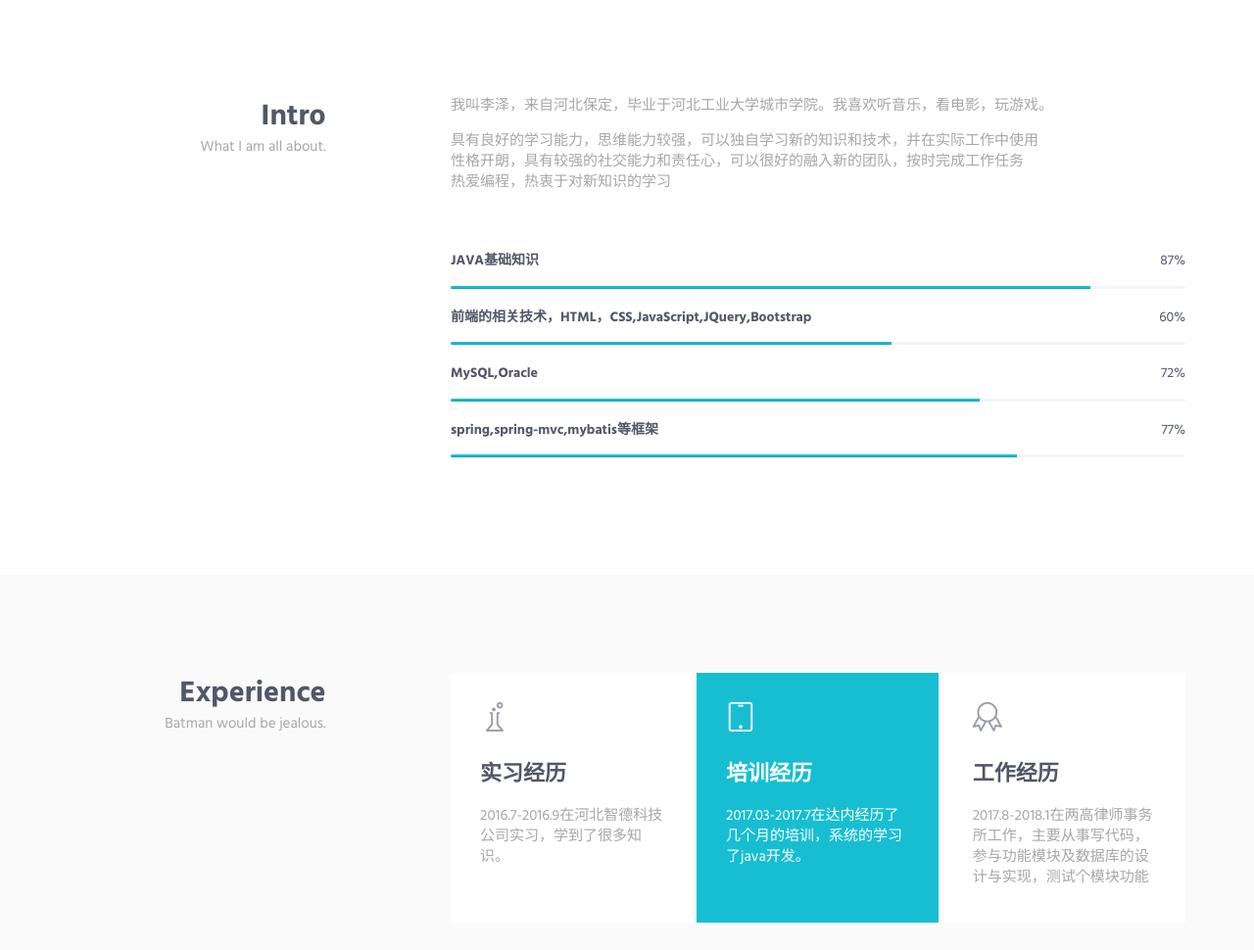
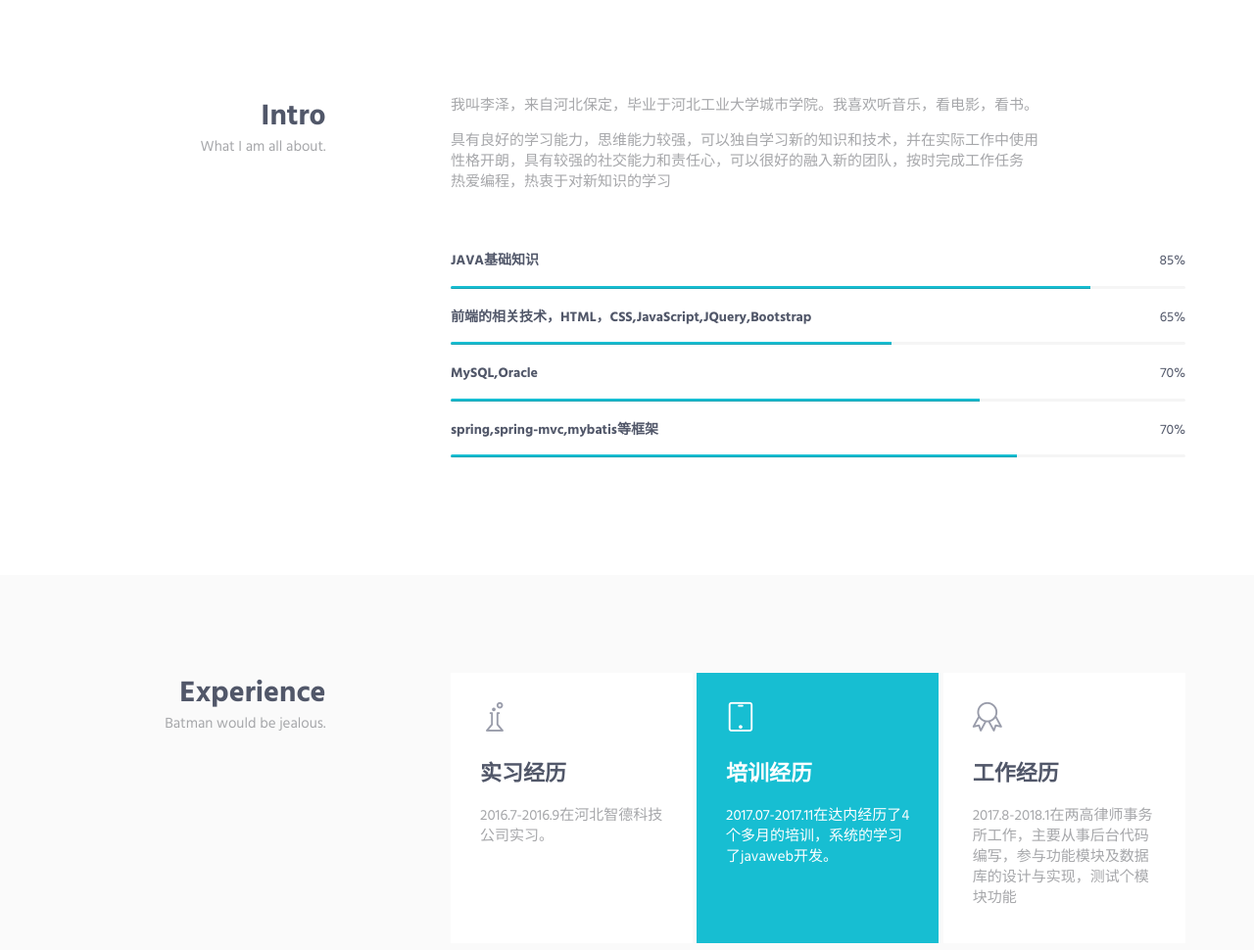
Before and after one commit to zrzh/1234, a plain HTML site: page index.html in a window 1280 px wide. Shown: the part 643-1613 px from the top of the page at 98% size. Drawn offline with Linux system fonts and the light colour scheme.

Commit message:
Update index.html

```diff
--- a/index.html
+++ b/index.html
@@ -108,7 +108,7 @@
                     </div>
                     <div class="col-sm-8 col-sm-offset-1">
                         <div class="margin-b-60">
-                            <p>我叫李泽，来自河北保定，毕业于河北工业大学城市学院。我喜欢听音乐，看电影，玩游戏。</p>
+                            <p>我叫李泽，来自河北保定，毕业于河北工业大学城市学院。我喜欢听音乐，看电影，看书。</p>
                             <p>具有良好的学习能力，思维能力较强，可以独自学习新的知识和技术，并在实际工作中使用<br>
                                                                                  性格开朗，具有较强的社交能力和责任心，可以很好的融入新的团队，按时完成工作任务 <br>
                                                                                  热爱编程，热衷于对新知识的学习</p>
@@ -116,25 +116,25 @@
 
                         <!-- Progress Box -->
                         <div class="progress-box">
-                            <h5>JAVA基础知识 <span class="color-heading pull-right">87%</span></h5>
+                            <h5>JAVA基础知识 <span class="color-heading pull-right">85%</span></h5>
                             <div class="progress">
                                 <div class="progress-bar bg-color-base" role="progressbar" data-width="87"></div>
                             </div>
                         </div>
                         <div class="progress-box">
-                            <h5>前端的相关技术，HTML，CSS,JavaScript,JQuery,Bootstrap <span class="color-heading pull-right">60%</span></h5>
+                            <h5>前端的相关技术，HTML，CSS,JavaScript,JQuery,Bootstrap <span class="color-heading pull-right">65%</span></h5>
                             <div class="progress">
                                 <div class="progress-bar bg-color-base" role="progressbar" data-width="60"></div>
                             </div>
                         </div>
                         <div class="progress-box">
-                            <h5>MySQL,Oracle <span class="color-heading pull-right">72%</span></h5>
+                            <h5>MySQL,Oracle <span class="color-heading pull-right">70%</span></h5>
                             <div class="progress">
                                 <div class="progress-bar bg-color-base" role="progressbar" data-width="72"></div>
                             </div>
                         </div>
                         <div class="progress-box">
-                            <h5>spring,spring-mvc,mybatis等框架 <span class="color-heading pull-right">77%</span></h5>
+                            <h5>spring,spring-mvc,mybatis等框架 <span class="color-heading pull-right">70%</span></h5>
                             <div class="progress">
                                 <div class="progress-bar bg-color-base" role="progressbar" data-width="77"></div>
                             </div>
@@ -167,7 +167,7 @@
                                         </div>
                                         <div class="service-info">
                                             <h3>实习经历</h3>
-                                            <p class="margin-b-5">2016.7-2016.9在河北智德科技公司实习，学到了很多知识。</p>
+                                            <p class="margin-b-5">2016.7-2016.9在河北智德科技公司实习。</p>
                                         </div>
                                         <a href="#" class="content-wrapper-link"></a>
                                     </div>
@@ -179,7 +179,7 @@
                                         </div>
                                         <div class="service-info">
                                             <h3 class="color-white">培训经历</h3>
-                                            <p class="color-white margin-b-5">2017.03-2017.7在达内经历了几个月的培训，系统的学习了java开发。</p>
+                                            <p class="color-white margin-b-5">2017.07-2017.11在达内经历了4个多月的培训，系统的学习了javaweb开发。</p>
                                         </div>
                                         <a href="#" class="content-wrapper-link"></a>
                                     </div>
@@ -191,7 +191,7 @@
                                         </div>
                                         <div class="service-info">
                                             <h3>工作经历</h3>
-                                            <p class="margin-b-5">2017.8-2018.1在两高律师事务所工作，主要从事写代码，参与功能模块及数据库的设计与实现，测试个模块功能</p>
+                                            <p class="margin-b-5">2017.8-2018.1在两高律师事务所工作，主要从事后台代码编写，参与功能模块及数据库的设计与实现，测试个模块功能</p>
                                         </div>
                                         <a href="#" class="content-wrapper-link"></a>
                                     </div>
@@ -211,8 +211,9 @@
                 <div class="row">
                     <div class="col-sm-3 sm-margin-b-30">
                         <div class="text-right sm-text-left">
-                            <h2 class="margin-b-0">Works</h2>
+    <!--                       <h2 class="margin-b-0">Works</h2>
                             <p>I build the real value.</p>
+                             -->
                         </div>
                     </div>
                     <div class="col-sm-8 col-sm-offset-1">
@@ -438,15 +439,15 @@
                             <div class="row">
                                 <div class="col-md-3 col-xs-6 md-margin-b-30">
                                     <h5>Location</h5>
-                                    <a href="#">北京, 昌平区</a>
+                                    <a href="#">北京, 丰台区</a>
                                 </div>
                                 <div class="col-md-3 col-xs-6 md-margin-b-30">
                                     <h5>Phone</h5>
-                                    <a href="#">13146057991</a>
+                                    <a href="#"17326826441</a>
                                 </div>
                                 <div class="col-md-3 col-xs-6">
                                     <h5>Email</h5>
-                                    <a href="mailto:#">13146057991@163.com</a>
+                                    <a href="mailto:#">imlize@yeah.net</a>
                                 </div>
                                 <div class="col-md-3 col-xs-6">
                                     <!-- <h5>Web</h5>
```
